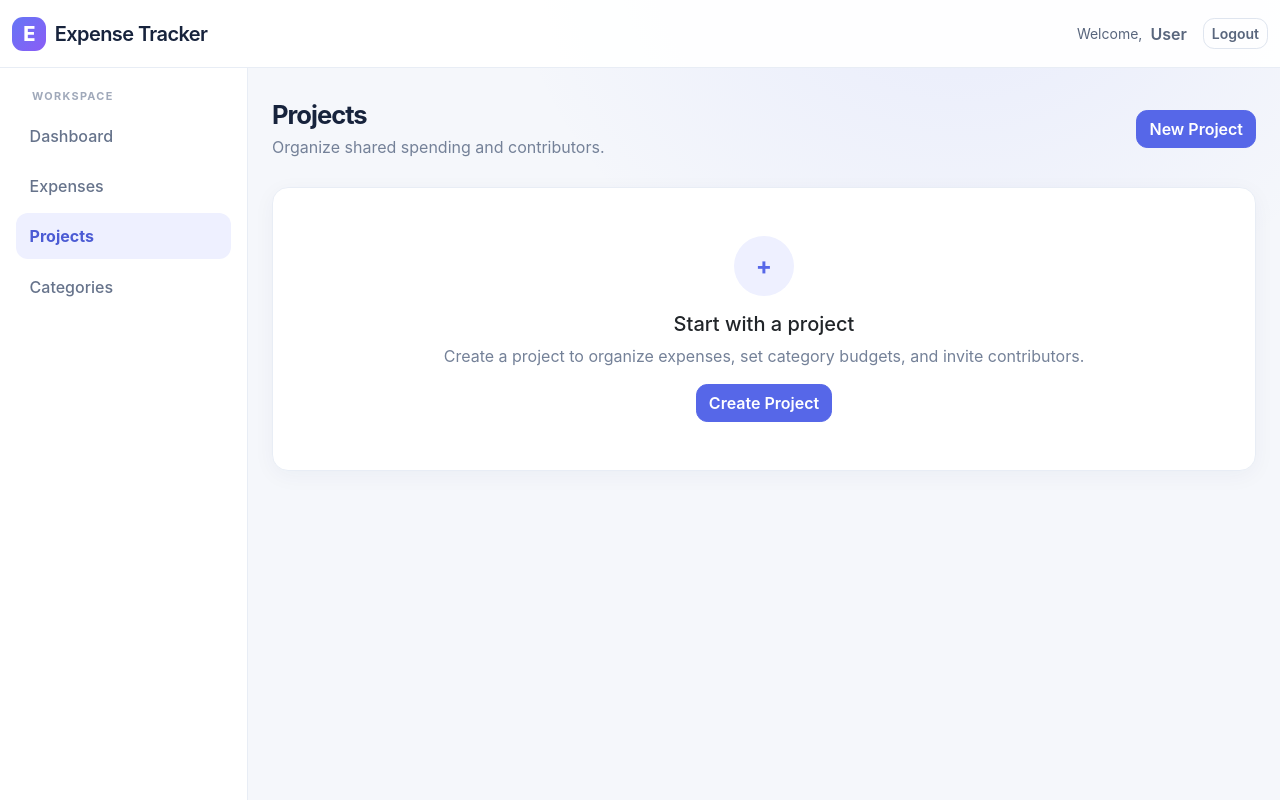
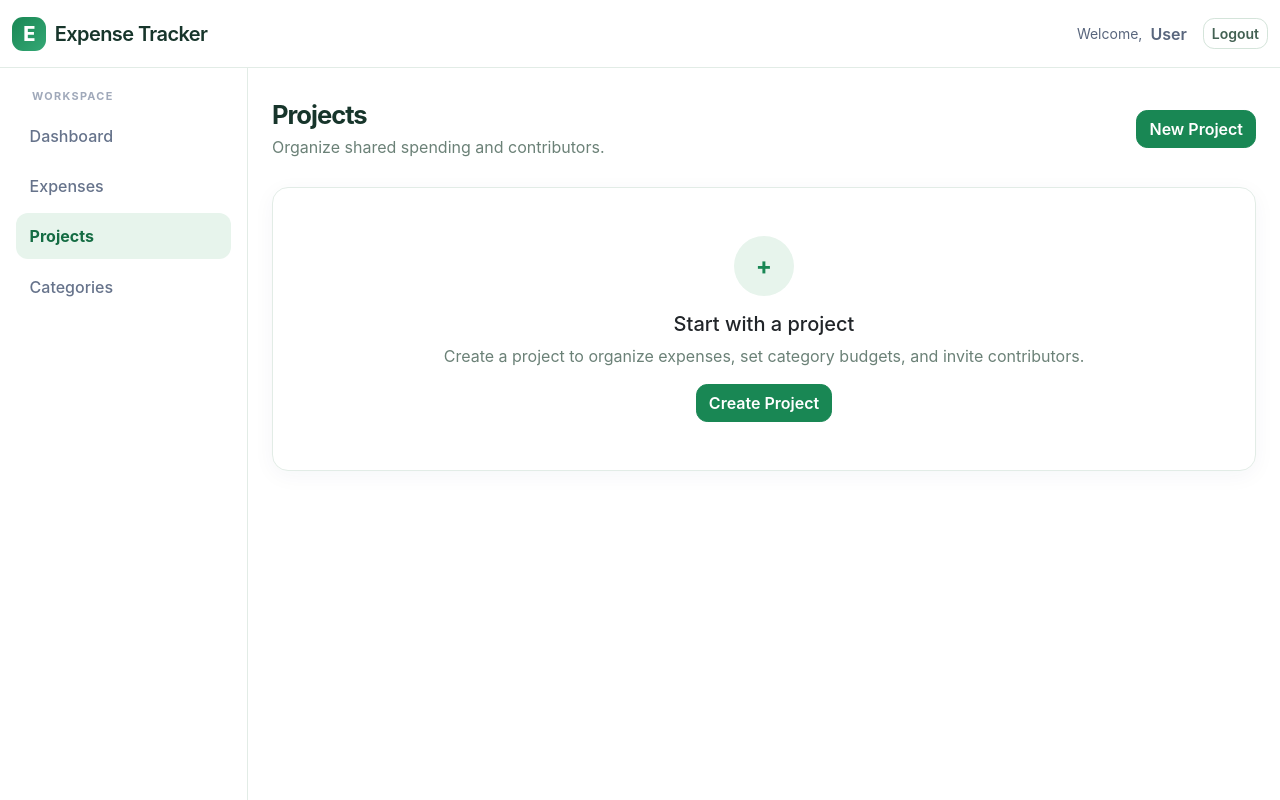
Before and after one commit to panthaistiaque/expense, a Spring Boot app: page /projects in a window 1280 px wide. Run offline with Spring Boot 4, Linux system fonts and the light colour scheme; the visitor is signed in with stand-in values (Sample User, id 1); data that the repository does not hold is empty; some of the project's set-up classes (security, data sources, template engines, error pages and the like) are left out, and stand-ins take their place.

Commit message:
update css

```diff
--- /dev/null
+++ b/src/main/resources/static/css/theme.css
@@ -0,0 +1,137 @@
+:root {
+    --ink: #17352b;
+    --muted: #6b8177;
+    --accent: #198754;
+    --line: #e2ece6;
+    --bs-primary: #198754;
+    --bs-primary-rgb: 25, 135, 84;
+    --bs-link-color: #198754;
+    --bs-link-hover-color: #146c43;
+}
+
+body {
+    color: var(--ink) !important;
+    background: #fff !important;
+}
+
+.navbar {
+    background: rgba(255, 255, 255, .98) !important;
+    border-color: var(--line) !important;
+}
+
+.brand-mark {
+    background: linear-gradient(135deg, #198754, #34a875) !important;
+}
+
+.sidebar .nav-link:hover {
+    color: #146c43 !important;
+    background: #f0f8f3 !important;
+}
+
+.sidebar .nav-link.active {
+    color: #146c43 !important;
+    background: #e7f4ec !important;
+}
+
+.offcanvas .nav-link:hover {
+    color: #146c43 !important;
+    background: #f0f8f3 !important;
+}
+
+.offcanvas .nav-link.active {
+    color: #146c43 !important;
+    background: #e7f4ec !important;
+}
+
+.btn-primary {
+    background: #198754 !important;
+    border-color: #198754 !important;
+}
+
+.btn-primary:hover {
+    background: #146c43 !important;
+    border-color: #146c43 !important;
+}
+
+.btn-outline-primary {
+    color: #198754 !important;
+    border-color: #b7d9c5 !important;
+}
+
+.btn-outline-primary:hover {
+    color: #fff !important;
+    background: #198754 !important;
+    border-color: #198754 !important;
+}
+
+.btn-outline-light {
+    color: #436153 !important;
+    border-color: #d4e4da !important;
+}
+
+.form-control:focus,
+.form-select:focus {
+    border-color: #71b58f !important;
+    box-shadow: 0 0 0 .2rem rgba(25, 135, 84, .14) !important;
+}
+
+.table thead th,
+.budget-breakdown-table th,
+.budget-items-table th {
+    background: #f4f8f5 !important;
+}
+
+.stat-card::after {
+    background: rgba(25, 135, 84, .08) !important;
+}
+
+.project-card::before {
+    background: linear-gradient(90deg, #198754, #65bd8d) !important;
+}
+
+.project-summary,
+.budget-overview,
+.budget-modal-summary {
+    border-color: #e2ece6 !important;
+    background: #f7faf8 !important;
+}
+
+.entry-count,
+.budget-modal-total {
+    color: #146c43 !important;
+    background: #e7f4ec !important;
+}
+
+.budget-total,
+.budget-breakdown-trigger,
+.budget-breakdown-trigger:hover {
+    color: #146c43 !important;
+}
+
+.budget-progress,
+.budget-modal-progress {
+    background: #e0eee5 !important;
+}
+
+.budget-progress .progress-bar,
+.budget-modal-progress .progress-bar {
+    background: linear-gradient(90deg, #198754, #65bd8d) !important;
+}
+
+.budget-progress.over-budget .progress-bar,
+.budget-modal-progress.over-budget .progress-bar {
+    background: linear-gradient(90deg, #f59e0b, #ef4444) !important;
+}
+
+.budget-table tfoot td {
+    background: #f4f8f5 !important;
+}
+
+.login-art {
+    background: linear-gradient(145deg, #146c43, #198754 58%, #34a875) !important;
+}
+
+.login-art .brand-mark {
+    color: #146c43 !important;
+    background: #fff !important;
+}
--- a/src/main/resources/templates/categories.html
+++ b/src/main/resources/templates/categories.html
@@ -28,6 +28,7 @@
         @media (min-width: 768px) { .main-content { margin-left: 248px; width: calc(100% - 248px); } }
         @media (max-width: 575.98px) { .navbar { height: 60px; } .main-content { padding-top: 1.25rem !important; } }
     </style>
+    <link href="/css/theme.css" rel="stylesheet">
 </head>
 <body>
 <nav class="navbar navbar-light sticky-top">
--- a/src/main/resources/templates/dashboard.html
+++ b/src/main/resources/templates/dashboard.html
@@ -45,6 +45,7 @@
         }
         @media (max-width: 575.98px) { .navbar { height: 60px; } .main-content { padding-top: 1.25rem !important; } .page-heading { align-items: flex-start !important; gap: 1rem; } }
     </style>
+    <link href="/css/theme.css" rel="stylesheet">
 </head>
 <body>
 <nav class="navbar navbar-light sticky-top">
--- a/src/main/resources/templates/expenses.html
+++ b/src/main/resources/templates/expenses.html
@@ -42,6 +42,7 @@
         }
         @media (max-width: 575.98px) { .navbar { height: 60px; } .main-content { padding-top: 1.25rem !important; } .page-heading { align-items: flex-start !important; gap: 1rem; } }
     </style>
+    <link href="/css/theme.css" rel="stylesheet">
 </head>
 <body>
 <nav class="navbar navbar-light sticky-top">
--- a/src/main/resources/templates/login.html
+++ b/src/main/resources/templates/login.html
@@ -21,6 +21,7 @@
         .btn-outline-primary:hover { color: #fff; border-color: var(--accent); background: var(--accent); }
         @media (max-width: 767.98px) { .login-shell { min-height: 0; border-radius: 1.1rem; } .login-art { min-height: 190px; padding: 1.5rem; } .login-copy { max-width: 100%; } .login-copy h2 { font-size: 1.25rem; } .login-copy p, .login-art footer { display: none; } .login-content { min-height: 330px; padding: 2rem; } }
     </style>
+    <link href="/css/theme.css" rel="stylesheet">
 </head>
 <body class="d-flex align-items-center justify-content-center p-3 p-md-4">
 <main class="container-fluid d-flex justify-content-center">
--- a/src/main/resources/templates/project-budget.html
+++ b/src/main/resources/templates/project-budget.html
@@ -51,6 +51,7 @@
         @media (min-width: 768px) { .main-content { margin-left: 248px; width: calc(100% - 248px); } }
         @media (max-width: 575.98px) { .navbar { height: 60px; } .main-content { padding-top: 1.25rem !important; } .page-heading { align-items: flex-start !important; gap: .75rem; } .page-heading .btn { white-space: nowrap; } }
     </style>
+    <link href="/css/theme.css" rel="stylesheet">
 </head>
 <body>
 <nav class="navbar navbar-light sticky-top">
--- a/src/main/resources/templates/projects.html
+++ b/src/main/resources/templates/projects.html
@@ -90,6 +90,7 @@
             .main-content { margin-left: 248px; width: calc(100% - 248px); }
         }
     </style>
+    <link href="/css/theme.css" rel="stylesheet">
 </head>
 <body>
 <nav class="navbar navbar-light sticky-top">
@@ -160,7 +161,7 @@
 
     <div th:if="${#lists.isEmpty(projectCards)}" class="card text-center py-5 px-3">
         <div class="mx-auto mb-3 rounded-circle d-flex align-items-center justify-content-center"
-             style="width:60px;height:60px;background:#eef0ff;color:#5667e8;font-size:1.5rem;font-weight:700">+</div>
+             style="width:60px;height:60px;background:#e7f4ec;color:#198754;font-size:1.5rem;font-weight:700">+</div>
         <h2 class="h5 mb-2">Start with a project</h2>
         <p class="text-muted mb-3">Create a project to organize expenses, set category budgets, and invite contributors.</p>
         <button type="button" class="btn btn-primary mx-auto" data-bs-toggle="modal" data-bs-target="#projectModal">Create Project</button>
```
